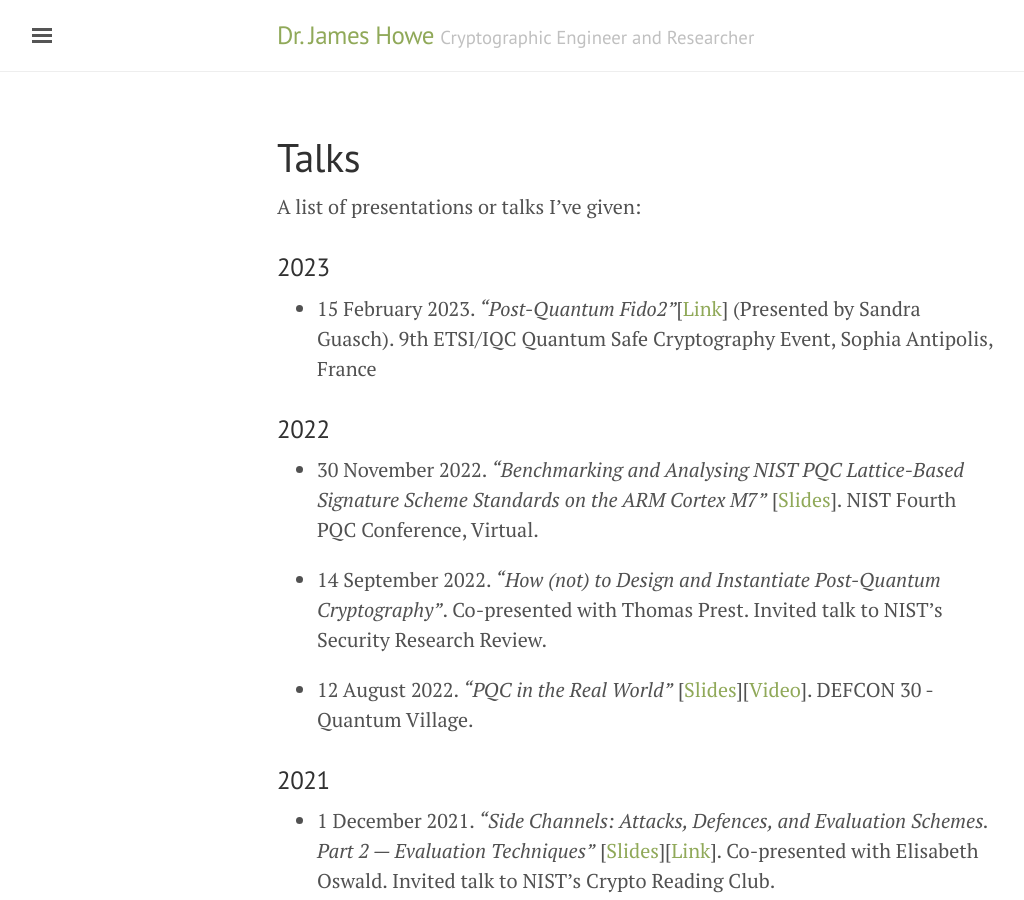
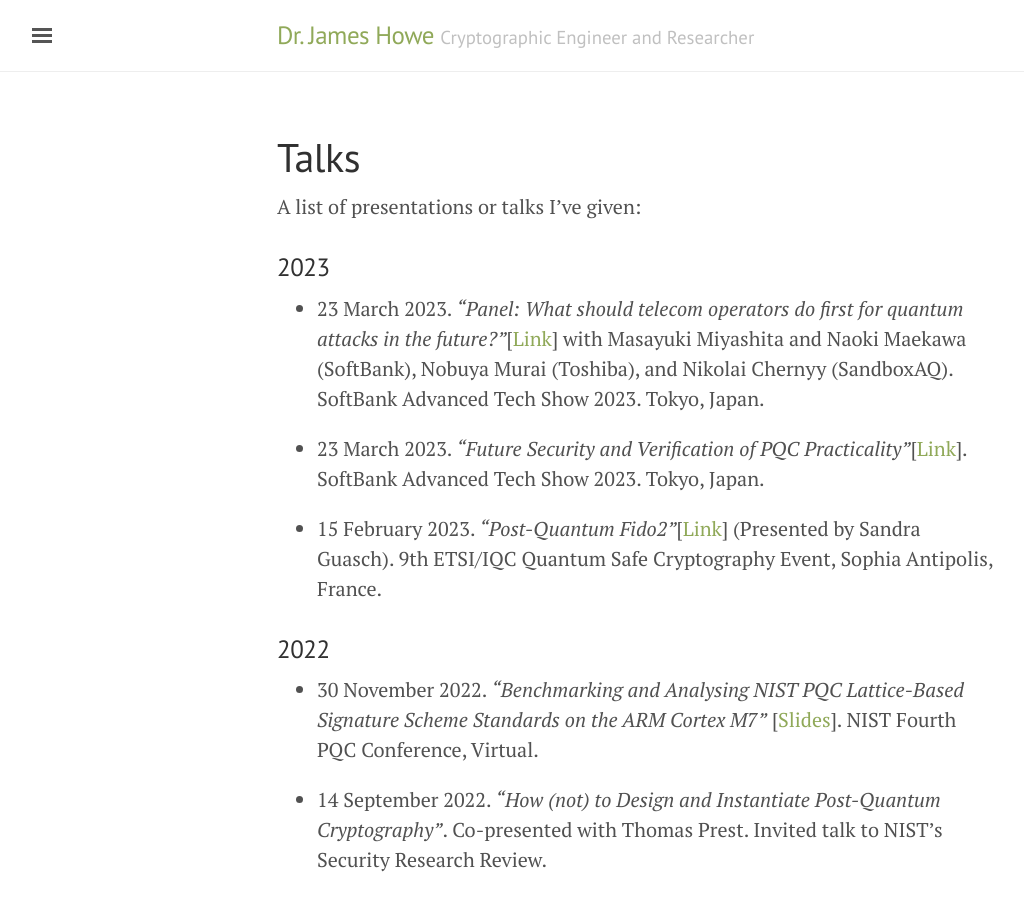
Before and after one commit to jameshoweee/jameshoweee.github.io, a Jekyll site: the page built from talks.md, in a window 1280 px wide and 900 px high. Shown: the whole window, without its empty margins (3-1027 px from the left). Built offline with Jekyll 4.4.1, drawn with Linux system fonts in a browser that asks for light colours.

Commit message:
Update talks.md

```diff
--- a/talks.md
+++ b/talks.md
@@ -8,7 +8,11 @@ A list of presentations or talks I've given:
 
 ### 2023
 
-* 15 February 2023. *"Post-Quantum Fido2"*[[Link](https://www.etsi.org/events/2117-2023-02-9th-etsi-iqc-quantum-safe-cryptography-workshop)] (Presented by Sandra Guasch). 9th ETSI/IQC Quantum Safe Cryptography Event, Sophia Antipolis, France
+* 23 March 2023. *"Panel: What should telecom operators do first for quantum attacks in the future?"*[[Link](https://www.softbank.jp/corp/technology/research/ats2023/)] with Masayuki Miyashita and Naoki Maekawa (SoftBank), Nobuya Murai (Toshiba), and Nikolai Chernyy (SandboxAQ). SoftBank Advanced Tech Show 2023. Tokyo, Japan.
+
+* 23 March 2023. *"Future Security and Verification of PQC Practicality"*[[Link](https://www.softbank.jp/corp/technology/research/ats2023/)]. SoftBank Advanced Tech Show 2023. Tokyo, Japan.
+
+* 15 February 2023. *"Post-Quantum Fido2"*[[Link](https://www.etsi.org/events/2117-2023-02-9th-etsi-iqc-quantum-safe-cryptography-workshop)] (Presented by Sandra Guasch). 9th ETSI/IQC Quantum Safe Cryptography Event, Sophia Antipolis, France.
 
 ### 2022
 * 30 November 2022. *"Benchmarking and Analysing NIST PQC Lattice-Based Signature Scheme Standards on the ARM Cortex M7"* [[Slides](files/NIST4thRoundConference.pdf)]. NIST Fourth PQC Conference, Virtual.
```
